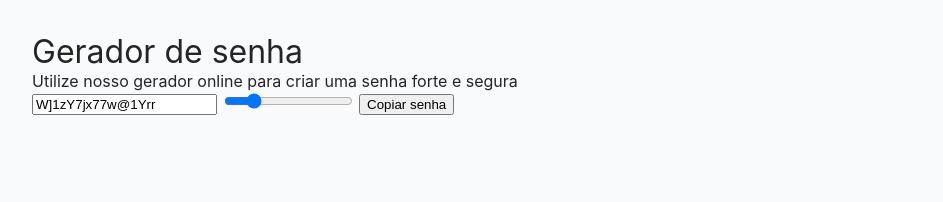
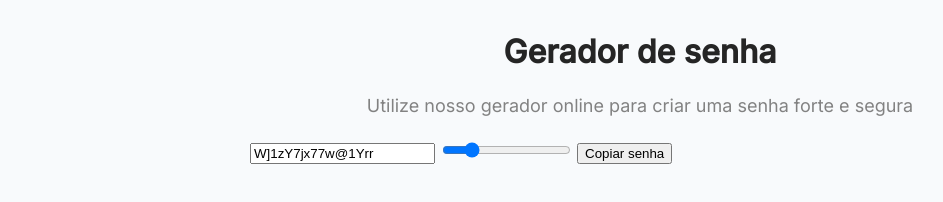
Before and after one commit to EderSouza93/GeradorDeSenha, a plain HTML site: page Index.html in a window 1280 px wide. Shown: the whole page, without its empty margins (0-943 px from the left). Drawn offline with Linux system fonts and the light colour scheme.

Commit message:
Aula Formatando o titulo

```diff
--- a/Index.html
+++ b/Index.html
@@ -4,14 +4,19 @@
     <meta charset="UTF-8">
     <meta http-equiv="X-UA-Compatible" content="IE=edge">
     <meta name="viewport" content="width=device-width, initial-scale=1.0">
+    <link rel="preconnect" href="https://fonts.googleapis.com">
+    <link rel="preconnect" href="https://fonts.gstatic.com" crossorigin>
+    <link href="https://fonts.googleapis.com/css2?family=Inter:wght@400;500&display=swap" rel="stylesheet">
     <link rel="stylesheet" href="reset.css">
     <link rel="stylesheet" href="style.css">
     <title>Gerador de Senha</title>
 </head>
 <body>
-    <h1>Gerador de senha</h1>
-    <p>Utilize nosso gerador online para criar uma senha forte e segura</p>
-
+  <main>
+    <section class="hero">
+        <h1 class="title">Gerador de senha</h1>
+        <p class="subtitle">Utilize nosso gerador online para criar uma senha forte e segura</p>
+    </section>
         <input type="text" name="password" id="password" />
 
         <input type="range"
@@ -22,7 +27,7 @@
         max="64" />
 
         <button id="copy">Copiar senha</button>
-
+    </main>
     <script>
         // Imputa a senha no campo password
         // variável precisa está no escopo global para ser utilizada na função de copiar
--- a/style.css
+++ b/style.css
@@ -4,3 +4,24 @@ body {
     color: #252525;
     padding: 2rem;
 }
+
+main {
+    max-width: 780px;
+    margin: 0 auto;
+}
+
+.hero{
+    text-align: center;
+    font-weight: bold;
+    padding-bottom: 1.5rem;
+}
+
+.hero .title {
+    font-size: 2rem;
+    font-weight: bold;
+    padding-bottom: 1.5rem;
+}
+.hero .subtitle {
+    font-size: 1.125rem;
+    color: #828282;
+}
```
Lines whose indentation alone changed are shown as unchanged.
